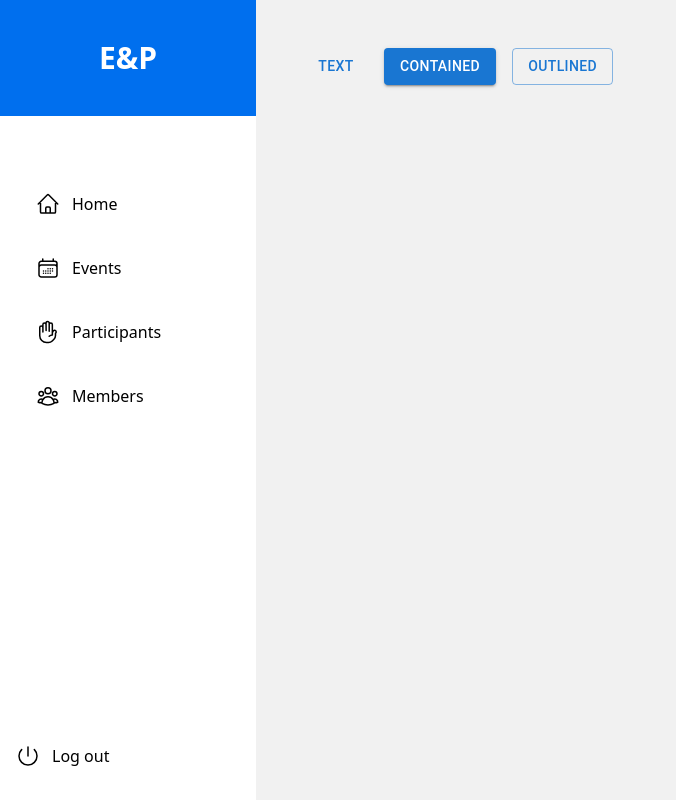
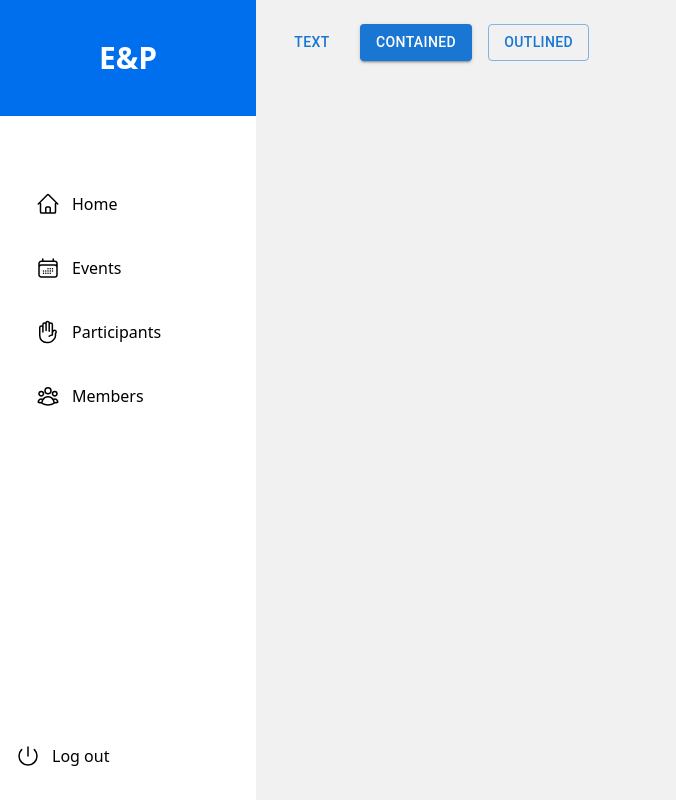
Before and after one commit to blueWhale903/EPM-DASHBOARD, a Next.js app: page /dashboard/test in a window 1280 px wide. Shown: the whole page, without its empty margins (0-676 px from the left). Built offline with nearby package versions, Linux system fonts and the light colour scheme.

Commit message:
update ui

```diff
--- a/app/dashboard/layout.tsx
+++ b/app/dashboard/layout.tsx
@@ -6,7 +6,7 @@ export default function Layout({ children }: { children: React.ReactNode }) {
       <div className="w-full md:w-64">
         <SideNav />
       </div>
-      <div className="grow p-6 md:overflow-y-auto md:p-12 ">{children}</div>
+      <div className="grow p-3 md:overflow-y-auto md:p-6 ">{children}</div>
     </div>
   );
 }
--- a/app/ui/charts/cards.tsx
+++ b/app/ui/charts/cards.tsx
@@ -21,9 +21,10 @@ export async function CardStat() {
       <Card sx={{ width: "100%" }}>
         <CardHeader title="Total Events" />
         <CardContent>
-          <Typography variant="h3" fontWeight={"bold"}>
+          <Typography variant="h2" fontWeight={"bold"}>
             {eventCount.data.count}
           </Typography>
+          <div className="flex gap-2">
             {eventCount.percentOfChange > 0 ? (
               <ArrowUpCircleIcon className="w-4 text-green-400 h-auto" />
             ) : (
@@ -33,14 +34,16 @@ export async function CardStat() {
             <p className="font-bold h-auto">
               {eventCount.data.percentOfChange * 100}%
             </p>
+          </div>
         </CardContent>
       </Card>
       <Card sx={{ width: "100%" }}>
         <CardHeader title="Total Participations" />
         <CardContent>
-          <Typography variant="h3" fontWeight={"bold"}>
+          <Typography variant="h2" fontWeight={"bold"}>
             {participationCount.data.count}
           </Typography>
+          <div className="flex gap-2">
             {participationCount.percentOfChange > 0 ? (
               <ArrowUpCircleIcon className="w-4 text-green-400 h-auto" />
             ) : (
@@ -50,6 +53,7 @@ export async function CardStat() {
             <p className="font-bold h-auto">
               {participationCount.data.percentOfChange * 100}%
             </p>
+          </div>
         </CardContent>
       </Card>
     </div>
```
Lines whose indentation alone changed are shown as unchanged.
